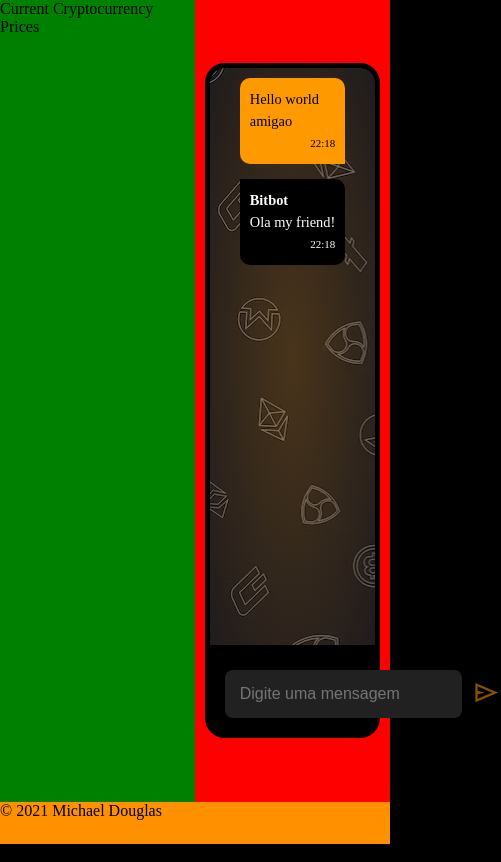
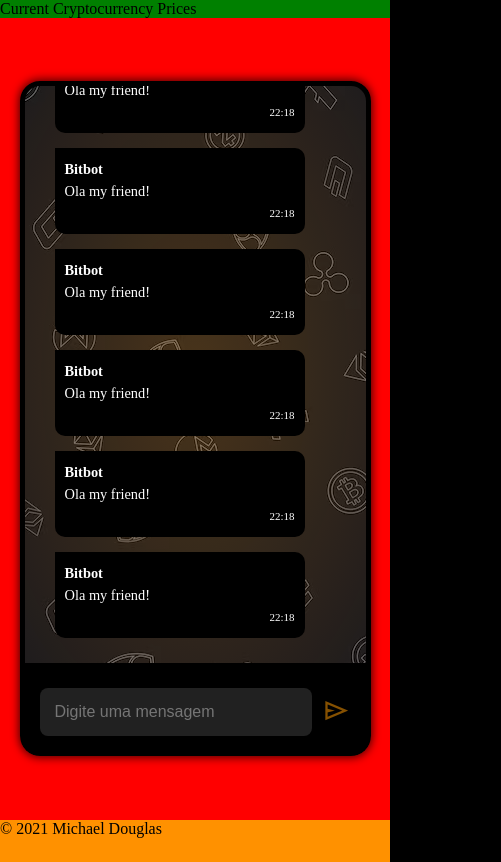
Before and after one commit to MichaelDouglasPIX/crypto-chat, a website: page public/index.html in a window 390 px wide. Shown: the whole page, 501 px wide, since content can reach past the window. Drawn offline with nearby package versions, Linux system fonts and the light colour scheme.

Commit message:
feat: chat responsiveness and design adjustments

```diff
--- a/public/css/chat-style.css
+++ b/public/css/chat-style.css
@@ -5,6 +5,8 @@
     display: flex;
     flex-direction: column;
     justify-content: space-between;
+    box-shadow: 0 2px 10px rgba(0, 0, 0, 0.5), 0 -2px 10px rgba(0, 0, 0, 0.5);
+    border-radius: 20px 20px 20px 20px;
 }
 .chat__messages {
     background-color: rgb(0, 0, 0);
@@ -39,6 +41,11 @@
     outline: none;
     color: aliceblue;
     font-size: 1rem;
+    box-sizing: border-box;
+    width: 100%;
+}
+.chat__input:focus {
+    outline: #FF9900 solid;
 }
 .chat__button{
     border: none;
--- a/public/css/index-style.css
+++ b/public/css/index-style.css
@@ -1,3 +1,4 @@
+/* Default styles */
 * {
     margin: 0;
     padding: 0;
@@ -18,6 +19,17 @@ body {
     width: 50%;
 }
 
+/* Mobile version style */
+@media (max-width: 768px) {
+    .content {
+        flex-direction: column;
+    }
+
+    .content div {
+        width: 100%;
+    }
+}
+
 .footer {
     height: 5vh;
     background-color: rgb(255, 145, 0);
--- a/public/css/login-style.css
+++ b/public/css/login-style.css
@@ -1,3 +1,4 @@
+/* Login container style */
 .chat__container {
     position: relative;
     background-color: red;
@@ -7,7 +8,6 @@
     align-items: center;
     justify-content: center;
 }
-
 .login__container{
     position: absolute;
     width: 90%;
@@ -21,16 +21,16 @@
     justify-content: center;
     /*display: none;*/
     display: none;
+
 }
-
 .login {
     width: 100%;
     max-width: 330px;
     background-color: rgb(0, 0, 0);
     border-radius: 5px;
     padding: 20px;
+    box-shadow: 0 2px 10px rgba(0, 0, 0, 0.5), 0 -2px 10px rgba(0, 0, 0, 0.5);
 }
-
 .login > h2 {
     text-align: center;
     font-weight: 600;
@@ -38,13 +38,13 @@
     margin-bottom: 20px;
     color: #FF9900;
 }
-
 .login__form {
     display: flex;
     flex-direction: column;
     gap: 15px;
 }
 
+/* Button style */
 .login__input {
     border: none;
     padding: 15px;
@@ -55,11 +55,9 @@
     outline: none;
     border-radius: 5px;
 }
-
 .login__input:focus {
-    outline: white solid;
+    outline: #FF9900 solid;
 }
-
 .login__button {
     border: none;
     padding: 15px;
@@ -68,9 +66,8 @@
     font-weight: 700;
     background-color: #FF9900;
     cursor: pointer;
-    color: aliceblue;
+    color: rgb(0, 0, 0);
 }
-
 .login__button:hover {
     background-color: #fda500;
 }
--- a/public/index.html
+++ b/public/index.html
@@ -41,6 +41,31 @@
                             Ola my friend!
                             <span class="message__hour">22:18</span>
                         </div>
+                        <div class="message__other">
+                            <span class="message__sender">Bitbot</span>
+                            Ola my friend!
+                            <span class="message__hour">22:18</span>
+                        </div>
+                        <div class="message__other">
+                            <span class="message__sender">Bitbot</span>
+                            Ola my friend!
+                            <span class="message__hour">22:18</span>
+                        </div>
+                        <div class="message__other">
+                            <span class="message__sender">Bitbot</span>
+                            Ola my friend!
+                            <span class="message__hour">22:18</span>
+                        </div>
+                        <div class="message__other">
+                            <span class="message__sender">Bitbot</span>
+                            Ola my friend!
+                            <span class="message__hour">22:18</span>
+                        </div>
+                        <div class="message__other">
+                            <span class="message__sender">Bitbot</span>
+                            Ola my friend!
+                            <span class="message__hour">22:18</span>
+                        </div>
                     </section>
 
                     <form class="chat__form">
```
